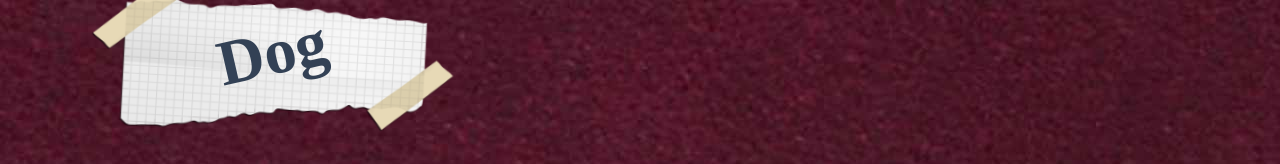
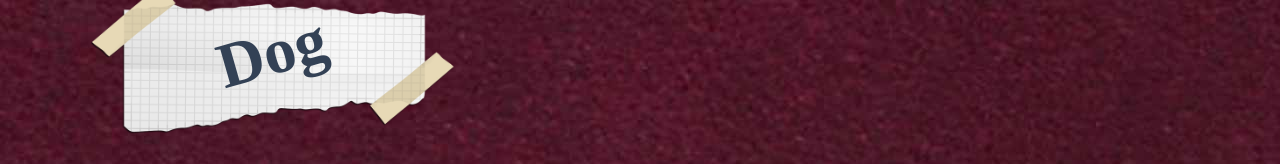
Before and after one commit to daftpy/Popstar, a Next.js app: page / in a window 1280 px wide. Shown: the top 164 px of the page. Built offline with nearby package versions, Linux system fonts and the light colour scheme; a web font is replaced by a local one.

Commit message:
Removed tilt from Brand image.

```diff
--- a/components/core/Header.tsx
+++ b/components/core/Header.tsx
@@ -13,7 +13,6 @@ const Brand = styled.div`
   min-height: 150px;
   text-align: center;
   padding-top: 2rem;
-  transform: rotate(3deg);
 
   @media (min-width: 768px) {
     margin-left: -2rem;
```
